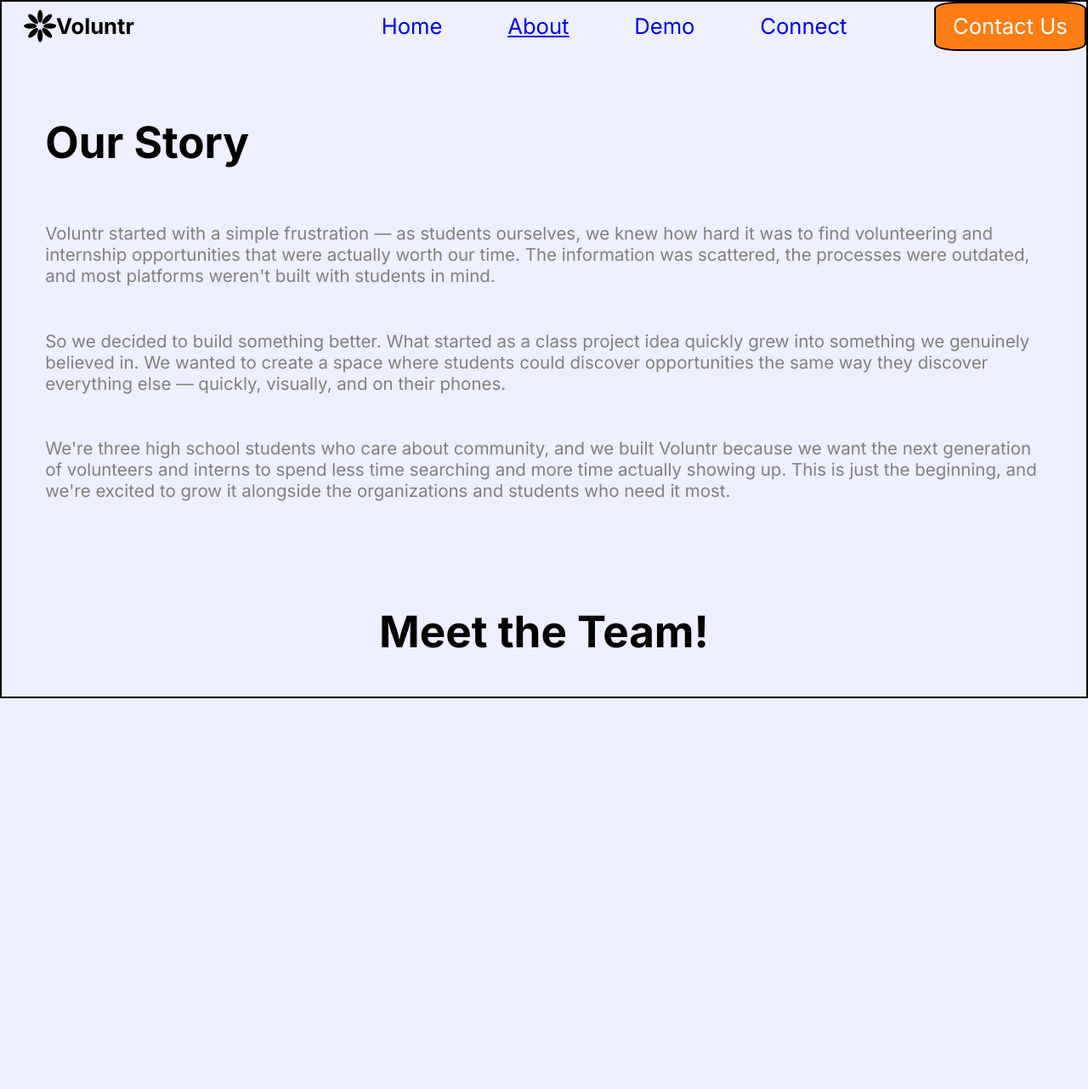
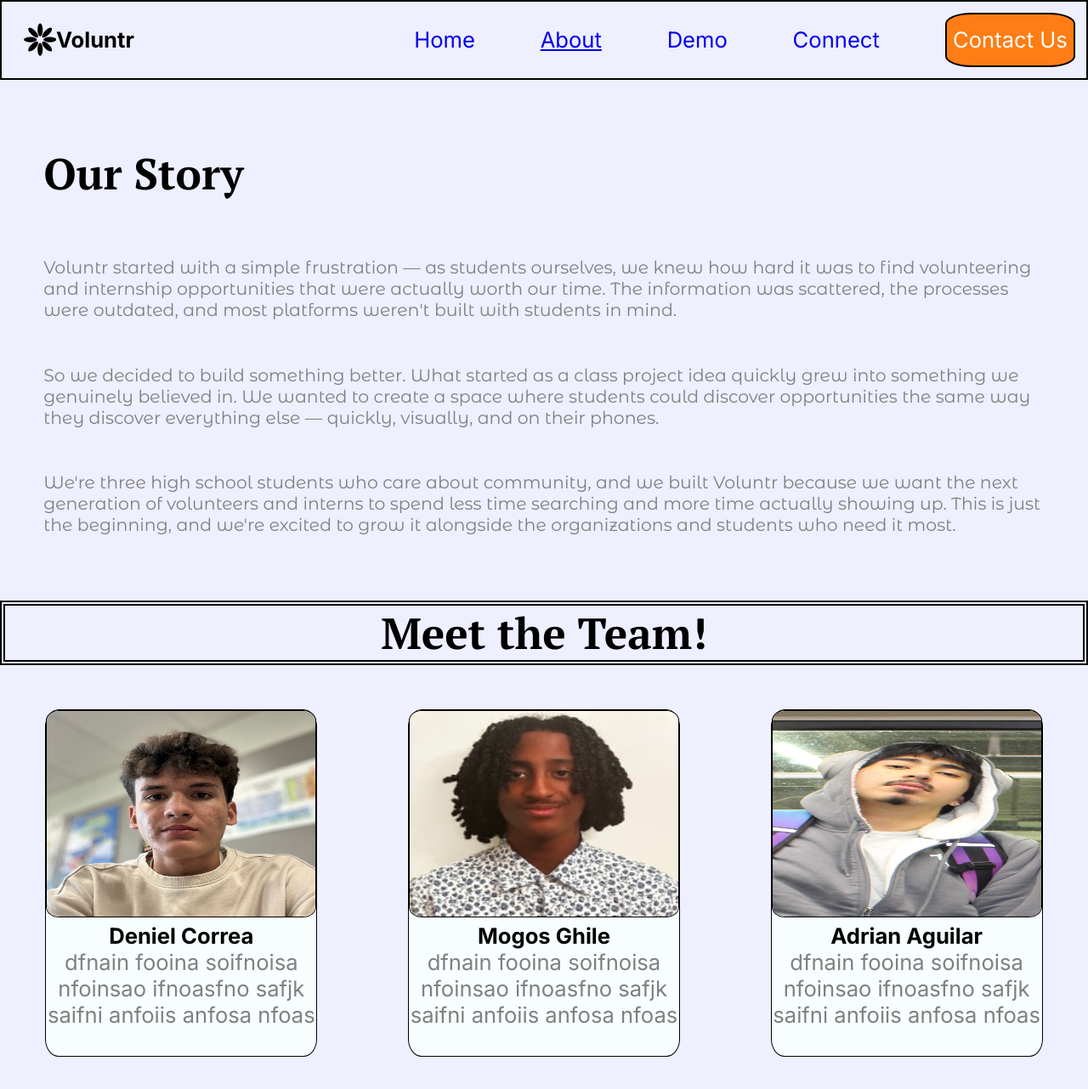
Before and after one commit to Mogos257/Voluntr, a plain HTML site: page Page1.html in a window 1280 px wide. Shown: the whole page at 85% size. Before the commit the page ends 822 px from the top, so only its background shows below. Drawn offline with Linux system fonts and the light colour scheme; a web font is replaced by a local one.

Commit message:
Finished the About Page

```diff
--- a/Page1.html
+++ b/Page1.html
@@ -56,15 +56,29 @@
         <div id ="people">
 
             <div id = "deniel">
+                <img src = "Images/Deniel.jpeg" class = deniel_pic>
 
+                <h3>Deniel Correa</h3>
+
+                <p>dfnain fooina soifnoisa nfoinsao ifnoasfno safjk saifni anfoiis anfosa nfoas</p>
             </div>
 
+
             <div id = "mogos">
+                <img src = "Images/Mogos.jpg" class = mogos_pic>
 
+                <h3>Mogos Ghile</h3>
+
+                <p>dfnain fooina soifnoisa nfoinsao ifnoasfno safjk saifni anfoiis anfosa nfoas</p>
             </div>
 
+
             <div id = "adrian">
+                <img src = "Images/Adrian.jpeg" class = adrian_pic>
 
+                <h3>Adrian Aguilar</h3>
+
+                <p>dfnain fooina soifnoisa nfoinsao ifnoasfno safjk saifni anfoiis anfosa nfoas</p>
             </div>
 
         </div>
--- a/index.css
+++ b/index.css
@@ -21,9 +21,7 @@ html{
 }
 
 body{
-    border-color: black;
-    border-width:2px;
-    border-style: solid;
+    background-color: rgb(238, 239, 255);
 }
 
 nav{
@@ -55,11 +53,11 @@ nav a:hover{
 }
 
 .cta-button{
-    background-color: #fe7d14;
+     background-color: #fe7d14;
     color: white;
-    border-radius:15%;
-    width:7em;
-    height:2.25em;
+    border-radius:20%;
+    width:6rem;
+    height:2.5rem;
     border-color: black;
     border-width:2px;
     border-style: solid;
@@ -67,6 +65,7 @@ nav a:hover{
     display:inline-flex;
     justify-content:center;
     align-items:center;
+    margin:0.5rem 0.5rem 0.5rem 0rem
 
 }
 
@@ -107,9 +106,10 @@ nav a:hover{
 
 .important_info{
     display:flex;
-    align-items:center;
+    align-items:top;
     width:100%;
-    justify-content:center;
+    justify-content: space-around;
+    margin-bottom:2rem;
 }
 
 .important_info p{
@@ -122,7 +122,7 @@ nav a:hover{
 }
 
 .important_info .first, .second, .third{
-   padding:2rem;
+   width:25%;
 }
 
 #main_footer{
@@ -136,7 +136,7 @@ nav a:hover{
 }
 
 .about_button{
-    background-color:blue;
+    background-color:rgb(90, 203, 255);
     color: #ffffff;
     width: 5rem;
     height:2rem;
--- a/page1.css
+++ b/page1.css
@@ -1,6 +1,11 @@
 @import url('https://fonts.googleapis.com/css2?family=Inter:ital,opsz,wght@0,14..32,100..900;1,14..32,100..900&family=Merriweather:ital,opsz,wght@0,18..144,300..900;1,18..144,300..900&family=Poppins:ital,wght@0,100;0,200;0,300;0,400;0,500;0,600;0,700;0,800;0,900;1,100;1,200;1,300;1,400;1,500;1,600;1,700;1,800;1,900&display=swap');
 
 @import url('https://fonts.googleapis.com/css2?family=Chelsea+Market&display=swap');
+
+@import url('https://fonts.googleapis.com/css2?family=PT+Serif:ital,wght@0,400;0,700;1,400;1,700&display=swap');
+
+@import url('https://fonts.googleapis.com/css2?family=Montserrat+Alternates:ital,wght@0,100;0,200;0,300;0,400;0,500;0,600;0,700;0,800;0,900;1,100;1,200;1,300;1,400;1,500;1,600;1,700;1,800;1,900&display=swap');
+
 
 
 :root { /*sets variables */
@@ -21,16 +26,16 @@ html{
 }
 
 body{
-    border-color: black;
-    border-width:2px;
-    border-style: solid;
     background-color: rgb(238, 239, 255);
 }
 
 nav{
     display:flex;
     align-items:center;
-    border-radius:0.5em;
+
+    border-style:solid;
+    border-color:black;
+    border-width:2px;
 }
 
 nav ul{
@@ -58,9 +63,9 @@ nav a:hover{
 .cta-button{
     background-color: #fe7d14;
     color: white;
-    border-radius:15%;
-    width:7em;
-    height:2.25em;
+    border-radius:20%;
+    width:6rem;
+    height:2.5rem;
     border-color: black;
     border-width:2px;
     border-style: solid;
@@ -68,6 +73,7 @@ nav a:hover{
     display:inline-flex;
     justify-content:center;
     align-items:center;
+    margin:0.5rem 0.5rem 0.5rem 0rem
 
 }
 
@@ -78,6 +84,10 @@ nav a:hover{
     width: 1.5em;
     height:2em;
     margin-left:1em;
+}
+
+h2 {
+    font-family: PT serif
 }
 
 .story{
@@ -93,6 +103,7 @@ nav a:hover{
     margin-bottom: 2rem;
     font-size:0.8rem;
     color: grey;
+    font-family: Montserrat Alternates;
 }
 
 #title h2{
@@ -105,5 +116,46 @@ nav a:hover{
     justify-content:center;
     align-items:center;
     width:100%;
-    height:6rem;
+    height:3rem;
+
+    border-color:black;
+    border-width:6px;
+    border-style:double;
+
 }
+
+#people{
+    display:flex;
+    justify-content:space-around;
+    align-items:center;
+    width:100%;
+    height:20rem;
+
+}
+
+#deniel, #mogos, #adrian{
+    border-color:black;
+    border-width:1px;
+    border-style:solid;
+    width:25%;
+    height:80%;
+    border-radius: 5%;
+
+    text-align:center;
+    background-color:rgb(248, 254, 255);
+}
+
+.deniel_pic, .mogos_pic, .adrian_pic{
+    width:100%;
+    height:60%;
+    border-radius:5%;
+
+    border-color:black;
+    border-width:1px;
+    border-style:solid;
+
+}
+
+#people p {
+    color:grey;
+}
--- a/page2.css
+++ b/page2.css
@@ -24,6 +24,7 @@ body{
     border-color: black;
     border-width:2px;
     border-style: solid;
+    background-color: rgb(238, 239, 255);
 }
 
 nav{
@@ -55,11 +56,11 @@ nav a:hover{
 }
 
 .cta-button{
-    background-color: #fe7d14;
+     background-color: #fe7d14;
     color: white;
-    border-radius:15%;
-    width:7em;
-    height:2.25em;
+    border-radius:20%;
+    width:6rem;
+    height:2.5rem;
     border-color: black;
     border-width:2px;
     border-style: solid;
@@ -67,6 +68,7 @@ nav a:hover{
     display:inline-flex;
     justify-content:center;
     align-items:center;
+    margin:0.5rem 0.5rem 0.5rem 0rem
 
 }
 
--- a/page3.css
+++ b/page3.css
@@ -24,6 +24,7 @@ body{
     border-color: black;
     border-width:2px;
     border-style: solid;
+    background-color: rgb(238, 239, 255);
 }
 
 nav{
@@ -57,9 +58,9 @@ nav a:hover{
 .cta-button{
     background-color: #fe7d14;
     color: white;
-    border-radius:15%;
-    width:7em;
-    height:2.25em;
+    border-radius:20%;
+    width:6rem;
+    height:2.5rem;
     border-color: black;
     border-width:2px;
     border-style: solid;
@@ -67,6 +68,7 @@ nav a:hover{
     display:inline-flex;
     justify-content:center;
     align-items:center;
+    margin:0.5rem 0.5rem 0.5rem 0rem
 
 }
 
```
Also changed, not shown: Index.html (+2 -2 lines), Images/Adrian.jpeg (added), Images/Deniel.jpeg (added), Images/Mogos.jpg (added).
